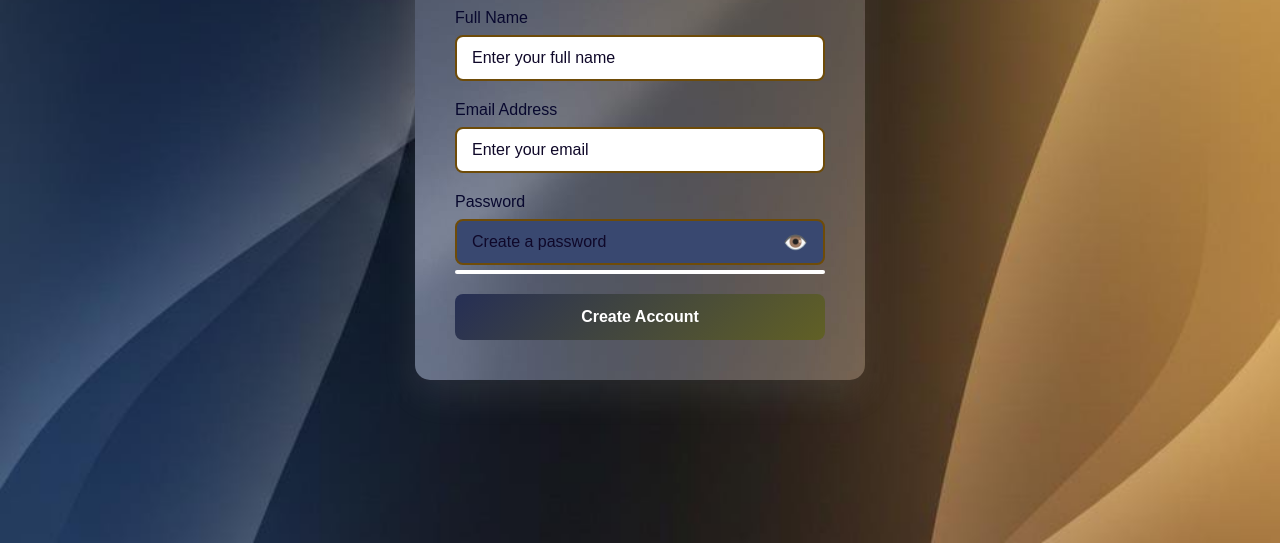
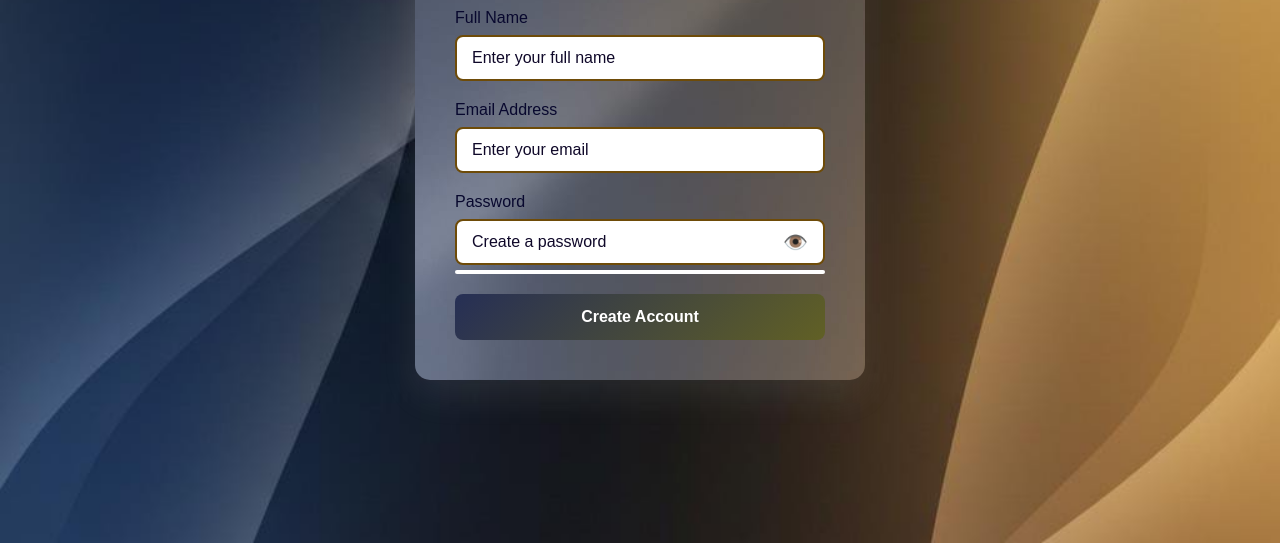
Before and after one commit to fahad4046566/Registration-form-HTML-CSS-JavaScript, a plain HTML site: page index.html in a window 1280 px wide. Shown: the part 257-800 px from the top of the page. Drawn offline with Linux system fonts and the light colour scheme.

Commit message:
Update index.html

```diff
--- a/index.html
+++ b/index.html
@@ -153,7 +153,7 @@
             border-radius: 8px;
             font-size: 16px;
             transition: all 0.3s ease;
-            background-color: #394870;
+            color: rgb(15, 8, 41);
 }
 
     </style>
```
